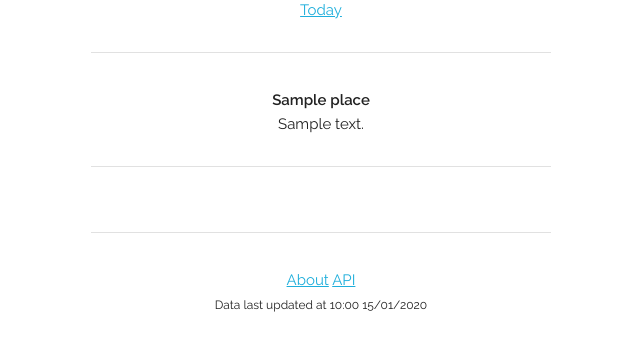
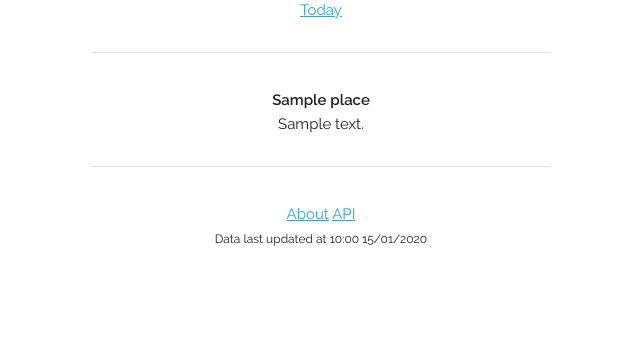
Before and after one commit to Mause/parkd, a Flask app: template templates/index.html in a window 1280 px wide. Shown: the part 261-612 px from the top of the page, without its empty margins (319-959 px from the left). Run offline with Flask 2, Linux system fonts and the light colour scheme; the template is opened without the code that fills it: most values are stand-ins (such as "Sample title", 1, 10 or a date in 2020).

Commit message:
Remove duplicate hr when no error occurs

```diff
--- a/templates/index.html
+++ b/templates/index.html
@@ -49,12 +49,12 @@
                 <strong>No data for stores on campus on this day</strong>
             </div>
         </div>
+        <div class="row">
+            <div class="six columns offset-by-three">
+                <hr/>
+            </div>
+        </div>
     {% endfor %}
-    <div class="row">
-        <div class="six columns offset-by-three">
-            <hr/>
-        </div>
-    </div>
 {% endblock %}
 
 {% block footer_extra %}
```
